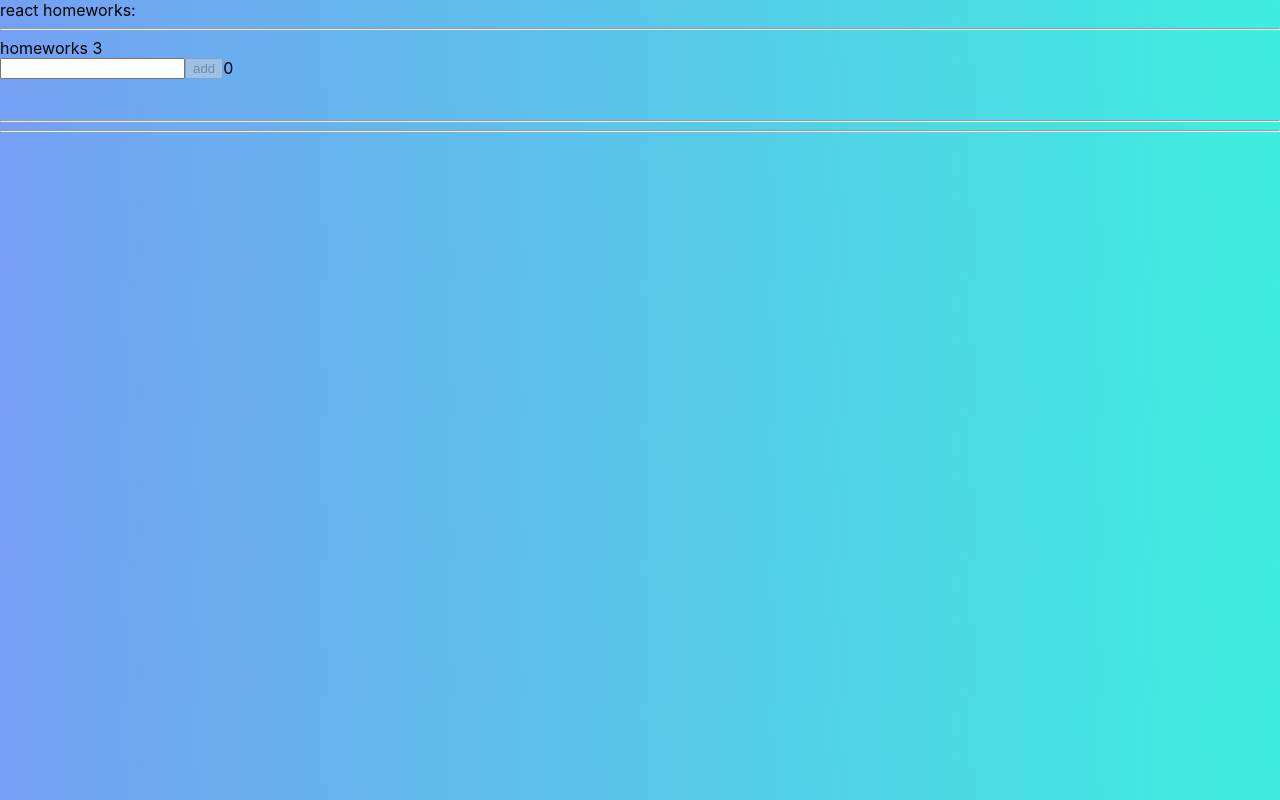
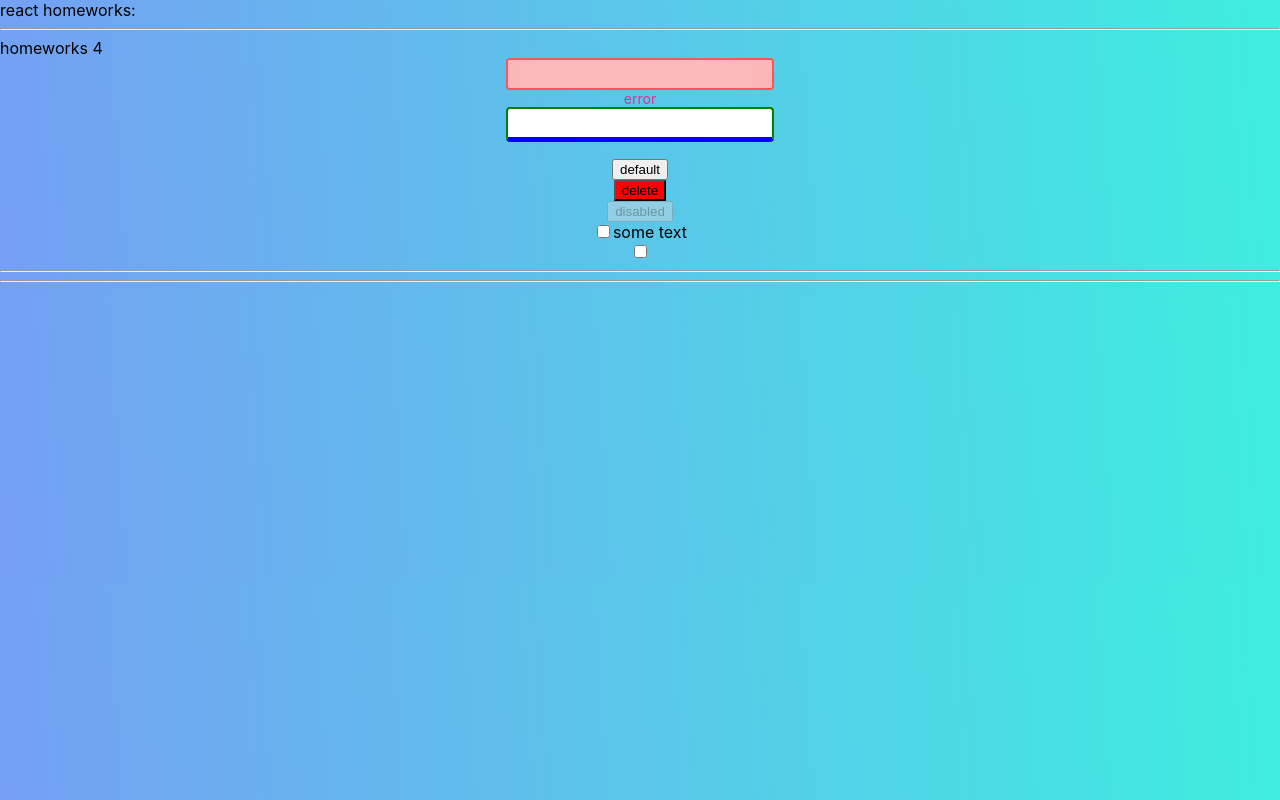
Before and after one commit to Allochka11/homeworks_by_ignat, a React (Create React App) app: page / in a window 1280 px wide. Built offline with nearby package versions, Linux system fonts and the light colour scheme.

Commit message:
Input HW4

```diff
--- a/src/p1-main/m1-ui/u1-app/App.tsx
+++ b/src/p1-main/m1-ui/u1-app/App.tsx
@@ -3,6 +3,7 @@ import s from './App.module.css'
 import HW1 from '../../../p2-homeworks/h1/HW1'
 import HW2 from '../../../p2-homeworks/h2/HW2'
 import HW3 from '../../../p2-homeworks/h3/HW3'
+import HW4 from "../../../p2-homeworks/h4/HW4";
 
 function App() {
     return (
@@ -10,8 +11,8 @@ function App() {
             <div>react homeworks:</div>
             {/*<HW1/>*/}
             {/*<HW2/>*/}
-            <HW3/>
-            {/*<HW4/>*/}
+            {/*<HW3/>*/}
+            <HW4/>
             {/*<HW5/>*/}
 
         </div>
--- a/src/p2-homeworks/h4/HW4.module.css
+++ b/src/p2-homeworks/h4/HW4.module.css
@@ -9,5 +9,6 @@
 }
 
 .testSpanError {
-    color: blue;
+    font-size: 14px;
+    color: #e03091;
 }
--- a/src/p2-homeworks/h4/HW4.tsx
+++ b/src/p2-homeworks/h4/HW4.tsx
@@ -30,7 +30,7 @@ function HW4() {
                     onChangeText={setText}
                     onEnter={showAlert}
                     error={error}
-                    // spanClassName={s.testSpanError}
+                    spanClassName={s.testSpanError}
                 />
 
                 <SuperInputText
--- a/src/p2-homeworks/h4/common/c1-SuperInputText/SuperInputText.module.css
+++ b/src/p2-homeworks/h4/common/c1-SuperInputText/SuperInputText.module.css
@@ -1,10 +1,23 @@
 .superInput {
-
+    font-size: 16px;
+    font-family: inherit;
+    padding: 0.25em 0.5em;
+    background-color: #fff;
+    border: 2px solid  green;
+    border-radius: 4px;
+    outline: none;
+    margin-bottom: 16.5px;
 }
 
 .errorInput {
-    border: 3px solid lime;
-    background: red;
+    font-size: 16px;
+    font-family: inherit;
+    padding: 0.25em 0.5em;
+    background-color: #fff;
+    border: 2px solid #fc5757;
+    border-radius: 4px;
+    outline: none;
+    box-shadow: inset -5px -1px 47px 11px rgba(245,117,117,0.55);
 }
 
 .error {
--- a/src/p2-homeworks/h4/common/c1-SuperInputText/SuperInputText.tsx
+++ b/src/p2-homeworks/h4/common/c1-SuperInputText/SuperInputText.tsx
@@ -24,22 +24,31 @@ const SuperInputText: React.FC<SuperInputTextPropsType> = (
         ...restProps// все остальные пропсы попадут в объект restProps
     }
 ) => {
+
+
     const onChangeCallback = (e: ChangeEvent<HTMLInputElement>) => {
+
         onChange // если есть пропс onChange
         && onChange(e) // то передать ему е (поскольку onChange не обязателен)
 
         onChangeText && onChangeText(e.currentTarget.value)
+
     }
+
     const onKeyPressCallback = (e: KeyboardEvent<HTMLInputElement>) => {
+
+        console.log('onKeyPress' , e.key)
+
         onKeyPress && onKeyPress(e);
 
         onEnter // если есть пропс onEnter
         && e.key === 'Enter' // и если нажата кнопка Enter
         && onEnter() // то вызвать его
+
     }
 
-    const finalSpanClassName = `${s.error} ${spanClassName ? spanClassName : ''}`
-    const finalInputClassName = `${s.errorInput} ${className}` // need to fix with (?:) and s.superInput
+    const finalSpanClassName = `${s.error} ${spanClassName}`;
+    const finalInputClassName = error ? `${s.errorInput} ` : `${className} ${s.superInput}`
 
     return (
         <>
--- a/src/p2-homeworks/h4/common/c2-SuperButton/SuperButton.module.css
+++ b/src/p2-homeworks/h4/common/c2-SuperButton/SuperButton.module.css
@@ -1,4 +1,5 @@
 .default {
+
 
 }
 
```
